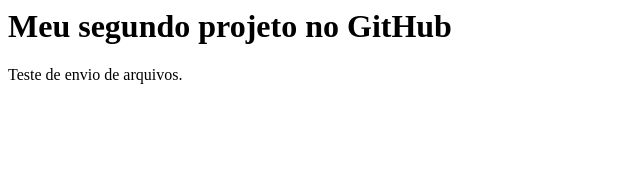
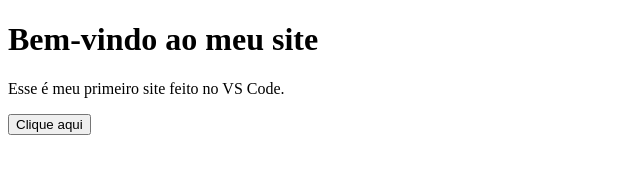
Before and after one commit to pedrozancanella75-bot/teste-github, a plain HTML site: page index.html in a window 1280 px wide. Shown: the whole page, without its empty margins (0-640 px from the left). Drawn offline with Linux system fonts and the light colour scheme.

Commit message:
Criei meu site

```diff
--- a/index.html
+++ b/index.html
@@ -1,2 +1,15 @@
-<h1>Meu segundo projeto no GitHub</h1>
-<p>Teste de envio de arquivos.</p>
+<!DOCTYPE html>
+<html>
+<head>
+    <title>Meu Site</title>
+</head>
+<body>
+
+<h1>Bem-vindo ao meu site</h1>
+
+<p>Esse é meu primeiro site feito no VS Code.</p>
+
+<button>Clique aqui</button>
+
+</body>
+</html>
```
